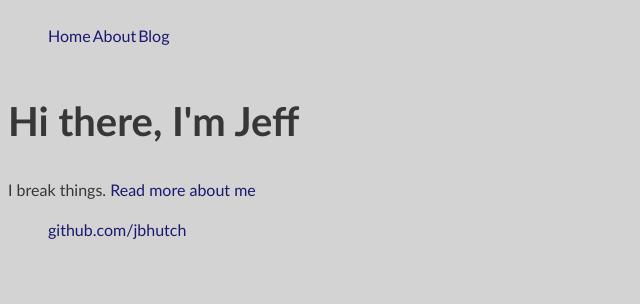
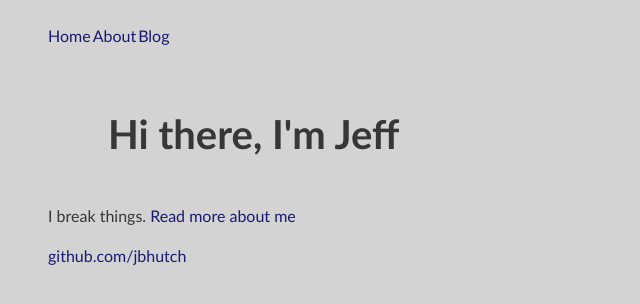
Before and after one commit to jbhutch/jbhutch.github.io, a Jekyll site: the page built from index.html, in a window 1280 px wide. Shown: the top 304 px of the page, without its empty margins (0-640 px from the left). Built offline with Jekyll 4.4.1, drawn with Linux system fonts in a browser that asks for light colours.

Commit message:
updated styles

```diff
--- a/stylesheets/stylesheet.css
+++ b/stylesheets/stylesheet.css
@@ -13,6 +13,7 @@ body {
 }
 h1 {
   font-size: 40px;
+    margin: 1em 2.5em 1em 2.5em;
 }
 .center {
   text-align: center;
@@ -29,3 +30,6 @@ a, a:visited, a:hover, a:active {
   color: midnightblue;
     text-decoration: none;
 }
+p {
+    margin: 1em 2.5em 1em 2.5em;
+}
```
